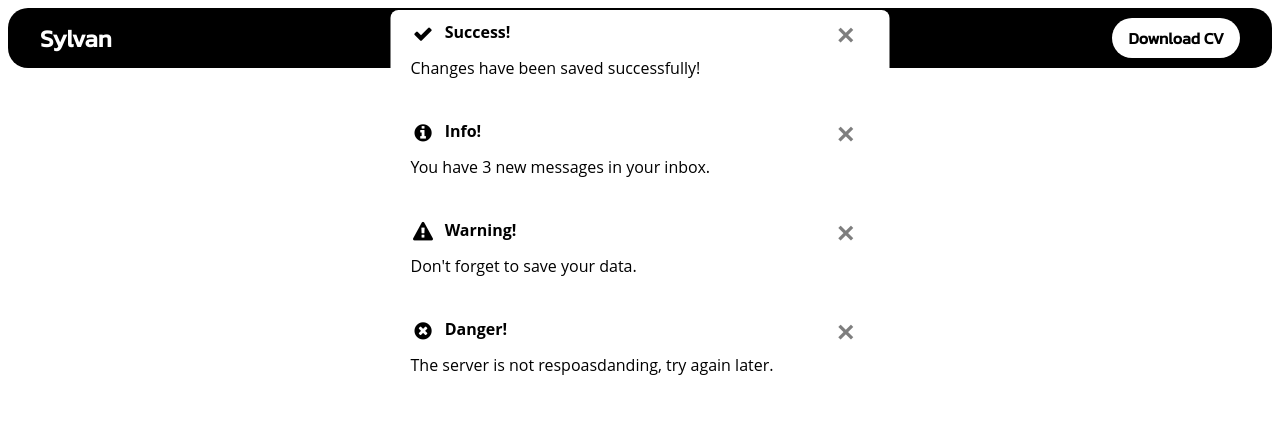
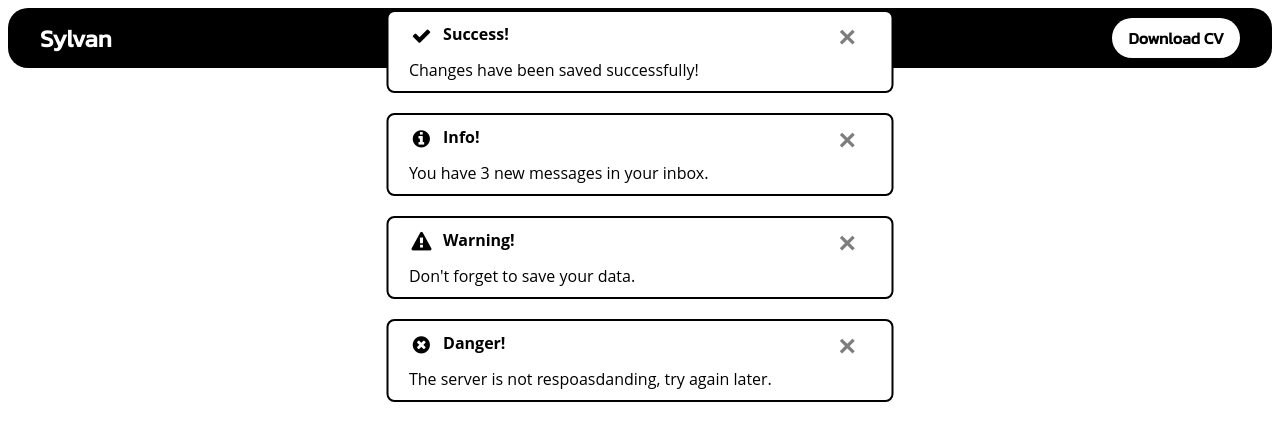
Before and after one commit to Gabbar-v7/Sylvan3, a Flask app: page / in a window 1280 px wide. Shown: the top 441 px of the page. Run offline with Flask 3, Linux system fonts and the light colour scheme; the visitor is signed in with stand-in values (Sample User, id 1).

Commit message:
Fixed Flash card overlay issue by setting #flash-card position:absolute

```diff
--- a/src/flasky/templates/base.html
+++ b/src/flasky/templates/base.html
@@ -20,6 +20,8 @@
     {% block head %} {% endblock %}
   </head>
   <body id="base-body">
+    {% include 'components/flash_card.html' %}
+
     <!-- Nav Bar -->
     <header id="base-header" class="black-bg">
       <div class="navbar">
@@ -52,7 +54,7 @@
 
     <!-- Nav Bar Ends -->
 
-    {% include 'components/flash_card.html' %} {% block body %} {% endblock %}
+    {% block body %} {% endblock %}
   </body>
   <script src="/static/script/base.js"></script>
   {% block script %} {% endblock %}
--- a/src/flasky/templates/components/flash_card.html
+++ b/src/flasky/templates/components/flash_card.html
@@ -14,7 +14,7 @@
       line-height: normal;
       padding: 0;
       margin: 0;
-      position: fixed; /* To position overlay relative to body */
+      position: absolute; /* To position overlay relative to body */
       top: 0;
     }
 
@@ -39,6 +39,7 @@
       position: relative;
       animation: slide-down 0.5s ease-out;
       background-color: white;
+      border: solid black 2px;
     }
 
     #flash-container .rounded {
```
